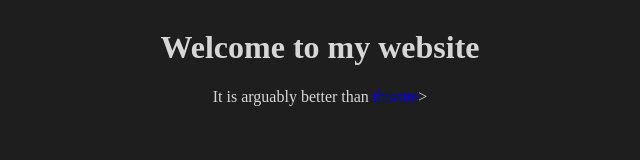
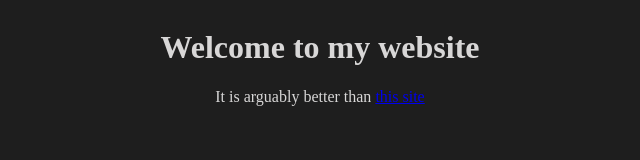
Before and after one commit to Gr3yScale/isaacoxenham.com, a plain HTML site: page html/index.html in a window 1280 px wide. Shown: the full height of the page, 320-960 px from the left. Drawn offline with Linux system fonts and the light colour scheme.

Commit message:
changed text

```diff
--- a/html/index.html
+++ b/html/index.html
@@ -15,6 +15,6 @@
 </head>
 <body>
 <h1>Welcome to my website</h1>
-<p>It is arguably better than <a href="https://rufusponniah.com"> thissite</a>></p>
+<p>It is arguably better than <a href="https://rufusponniah.com">this site</a></p>
 </body>
 </html>
```
